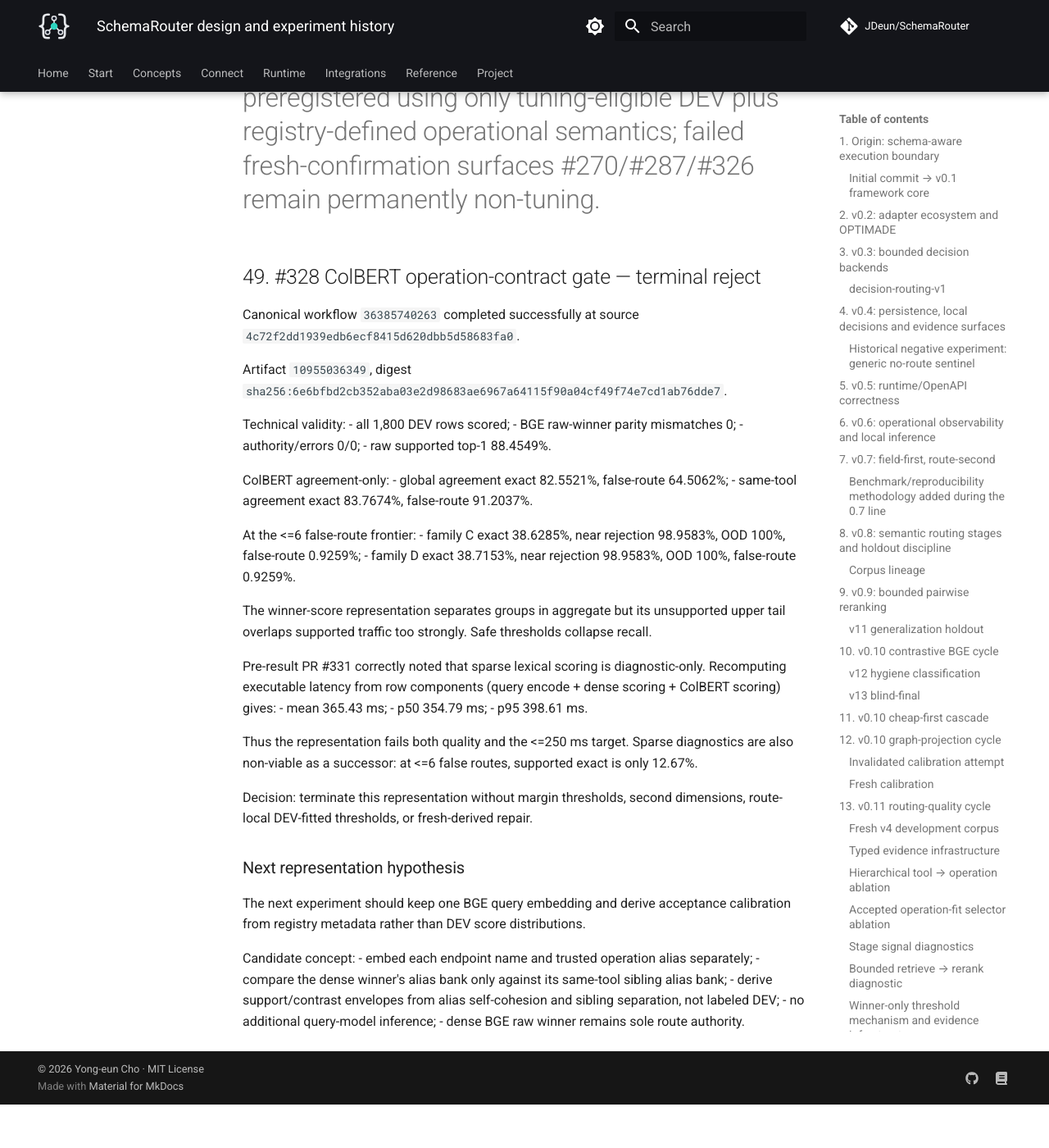
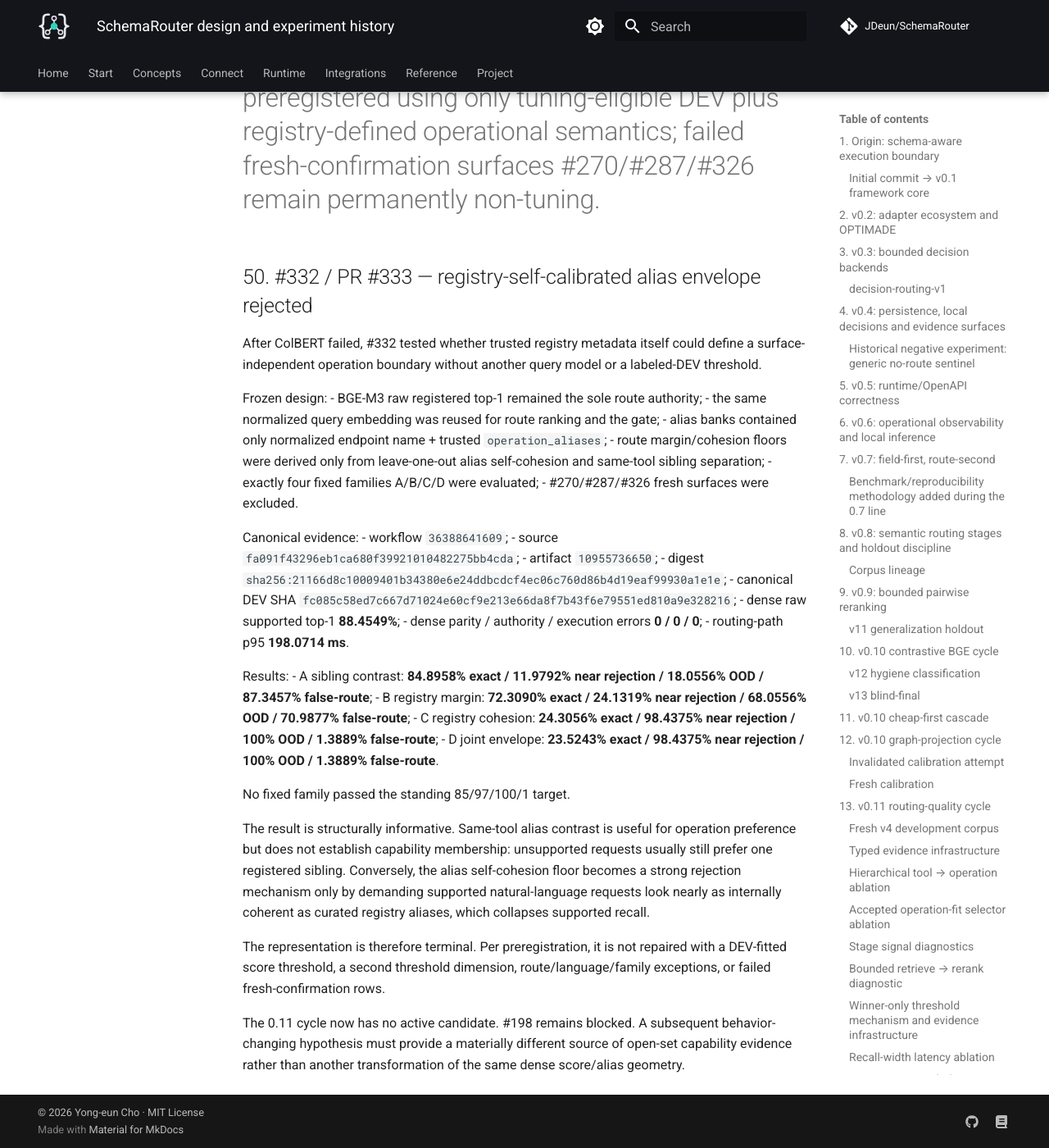
Before and after one commit to JDeun/SchemaRouter, an MkDocs documentation site: the page built from docs/research/design-and-experiment-history.md, in a window 1280 px wide and 1400 px high, scrolled down 66169 px. Shown: the whole window at 82% size. Built offline with MkDocs 1.6.1 and Material for MkDocs 9.7.7, drawn with Linux system fonts in a browser that asks for light colours; comment, search, counter and statistics services are not loaded; before the commit the page ends 67516 px from its top, so only the background shows below that.

Commit message:
docs: record terminal alias-envelope experiment

```diff
--- a/docs/research/design-and-experiment-history.md
+++ b/docs/research/design-and-experiment-history.md
@@ -2293,51 +2293,48 @@ Decision: **reject and close the BGE-M3 native ColBERT/sparse operation-contract
 
 #198 remains blocked. The next behavior-changing architecture, if any, must be separately preregistered using only tuning-eligible DEV plus registry-defined operational semantics; failed fresh-confirmation surfaces #270/#287/#326 remain permanently non-tuning.
 
-## 49. #328 ColBERT operation-contract gate — terminal reject
-
-Canonical workflow `36385740263` completed successfully at source
-`4c72f2dd1939edb6ecf8415d620dbb5d58683fa0`.
-
-Artifact `10955036349`, digest
-`sha256:6e6bfbd2cb352aba03e2d98683ae6967a64115f90a04cf49f74e7cd1ab76dde7`.
-
-Technical validity:
-- all 1,800 DEV rows scored;
-- BGE raw-winner parity mismatches 0;
-- authority/errors 0/0;
-- raw supported top-1 88.4549%.
-
-ColBERT agreement-only:
-- global agreement exact 82.5521%, false-route 64.5062%;
-- same-tool agreement exact 83.7674%, false-route 91.2037%.
-
-At the <=6 false-route frontier:
-- family C exact 38.6285%, near rejection 98.9583%, OOD 100%, false-route 0.9259%;
-- family D exact 38.7153%, near rejection 98.9583%, OOD 100%, false-route 0.9259%.
-
-The winner-score representation separates groups in aggregate but its unsupported upper tail overlaps
-supported traffic too strongly. Safe thresholds collapse recall.
-
-Pre-result PR #331 correctly noted that sparse lexical scoring is diagnostic-only. Recomputing
-executable latency from row components (query encode + dense scoring + ColBERT scoring) gives:
-- mean 365.43 ms;
-- p50 354.79 ms;
-- p95 398.61 ms.
-
-Thus the representation fails both quality and the <=250 ms target. Sparse diagnostics are also
-non-viable as a successor: at <=6 false routes, supported exact is only 12.67%.
-
-Decision: terminate this representation without margin thresholds, second dimensions, route-local
-DEV-fitted thresholds, or fresh-derived repair.
-
-### Next representation hypothesis
-
-The next experiment should keep one BGE query embedding and derive acceptance calibration from
-registry metadata rather than DEV score distributions.
-
-Candidate concept:
-- embed each endpoint name and trusted operation alias separately;
-- compare the dense winner's alias bank only against its same-tool sibling alias bank;
-- derive support/contrast envelopes from alias self-cohesion and sibling separation, not labeled DEV;
-- no additional query-model inference;
-- dense BGE raw winner remains sole route authority.
+## 50. #332 / PR #333 — registry-self-calibrated alias envelope rejected
+
+After ColBERT failed, #332 tested whether trusted registry metadata itself could define a
+surface-independent operation boundary without another query model or a labeled-DEV threshold.
+
+Frozen design:
+- BGE-M3 raw registered top-1 remained the sole route authority;
+- the same normalized query embedding was reused for route ranking and the gate;
+- alias banks contained only normalized endpoint name + trusted `operation_aliases`;
+- route margin/cohesion floors were derived only from leave-one-out alias self-cohesion and
+  same-tool sibling separation;
+- exactly four fixed families A/B/C/D were evaluated;
+- #270/#287/#326 fresh surfaces were excluded.
+
+Canonical evidence:
+- workflow `36388641609`;
+- source `fa091f43296eb1ca680f39921010482275bb4cda`;
+- artifact `10955736650`;
+- digest `sha256:21166d8c10009401b34380e6e24ddbcdcf4ec06c760d86b4d19eaf99930a1e1e`;
+- canonical DEV SHA `fc085c58ed7c667d71024e60cf9e213e66da8f7b43f6e79551ed810a9e328216`;
+- dense raw supported top-1 **88.4549%**;
+- dense parity / authority / execution errors **0 / 0 / 0**;
+- routing-path p95 **198.0714 ms**.
+
+Results:
+- A sibling contrast: **84.8958% exact / 11.9792% near rejection / 18.0556% OOD / 87.3457% false-route**;
+- B registry margin: **72.3090% exact / 24.1319% near rejection / 68.0556% OOD / 70.9877% false-route**;
+- C registry cohesion: **24.3056% exact / 98.4375% near rejection / 100% OOD / 1.3889% false-route**;
+- D joint envelope: **23.5243% exact / 98.4375% near rejection / 100% OOD / 1.3889% false-route**.
+
+No fixed family passed the standing 85/97/100/1 target.
+
+The result is structurally informative. Same-tool alias contrast is useful for operation preference but
+does not establish capability membership: unsupported requests usually still prefer one registered
+sibling. Conversely, the alias self-cohesion floor becomes a strong rejection mechanism only by
+demanding supported natural-language requests look nearly as internally coherent as curated registry
+aliases, which collapses supported recall.
+
+The representation is therefore terminal. Per preregistration, it is not repaired with a
+DEV-fitted score threshold, a second threshold dimension, route/language/family exceptions, or failed
+fresh-confirmation rows.
+
+The 0.11 cycle now has no active candidate. #198 remains blocked. A subsequent behavior-changing
+hypothesis must provide a materially different source of open-set capability evidence rather than
+another transformation of the same dense score/alias geometry.
```
